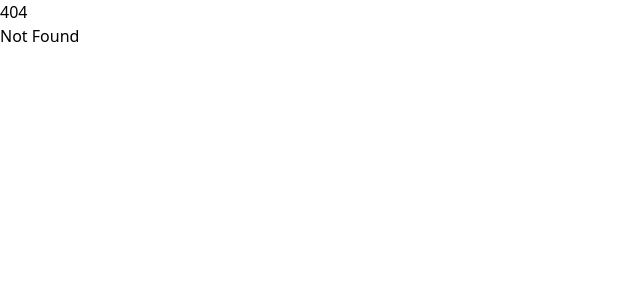
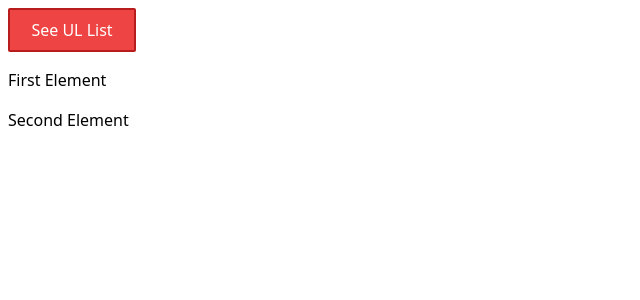
Before and after one commit to bhushank-bwd/react-js-practice, a React (Vite) app: page /udemy in a window 1280 px wide. Before the commit this address had no page. Shown: the top 300 px of the page, without its empty margins (0-640 px from the left). Built offline with nearby package versions, Linux system fonts and the light colour scheme.

Commit message:
udemy component various props sending

```diff
--- a/src/App.jsx
+++ b/src/App.jsx
@@ -8,6 +8,7 @@ import Todo from "./components/Todo";
 import InfiniteScrollList from "./components/load/InfiniteScrollList";
 import { Formik } from "formik";
 import SignUpForm from "./components/formik/SignUpForm";
+import ComponentBasics2 from "./components/Udemy/ComponentBasics2";
 
 function App() {
   const router = createBrowserRouter([
@@ -36,6 +37,10 @@ function App() {
           path: "formik",
           element: <SignUpForm />,
         },
+        {
+          path: "udemy",
+          element: <ComponentBasics2 />,
+        },
       ],
     },
   ]);
--- /dev/null
+++ b/src/components/Udemy/ComponentBasics1.jsx
@@ -0,0 +1,12 @@
+import React from "react";
+
+const ComponentBasics1 = ({ UlElement, children, buttonElement }) => {
+  return (
+    <>
+      {buttonElement}
+      <UlElement>{children}</UlElement>
+    </>
+  );
+};
+
+export default ComponentBasics1;
--- /dev/null
+++ b/src/components/Udemy/ComponentBasics2.jsx
@@ -0,0 +1,25 @@
+import React from "react";
+import ComponentBasics1 from "./ComponentBasics1";
+
+const ComponentBasics2 = () => {
+  return (
+    <>
+      <ComponentBasics1
+        UlElement="ul"
+        buttonElement={
+          <button className="border-2 text-white border-red-700 p-2 w-32 m-2 bg-red-500 rounded-sm">
+            See UL List
+          </button>
+        }
+      >
+        {/* UlElement => pass string as tag name  */}
+        {/* buttonElement => pass jsx as props */}
+        <li className="p-2">First Element</li>
+        <li className="p-2">Second Element</li>
+        {/* pass li as childern which is jsx */}
+      </ComponentBasics1>
+    </>
+  );
+};
+
+export default ComponentBasics2;
```
